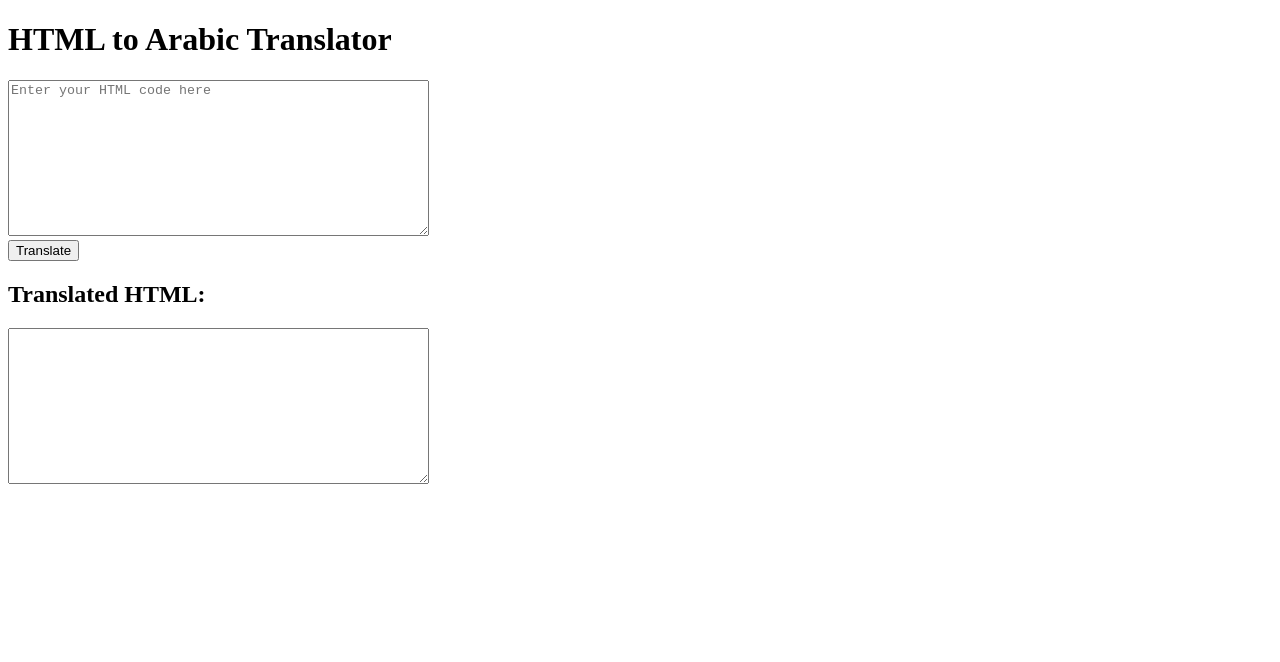
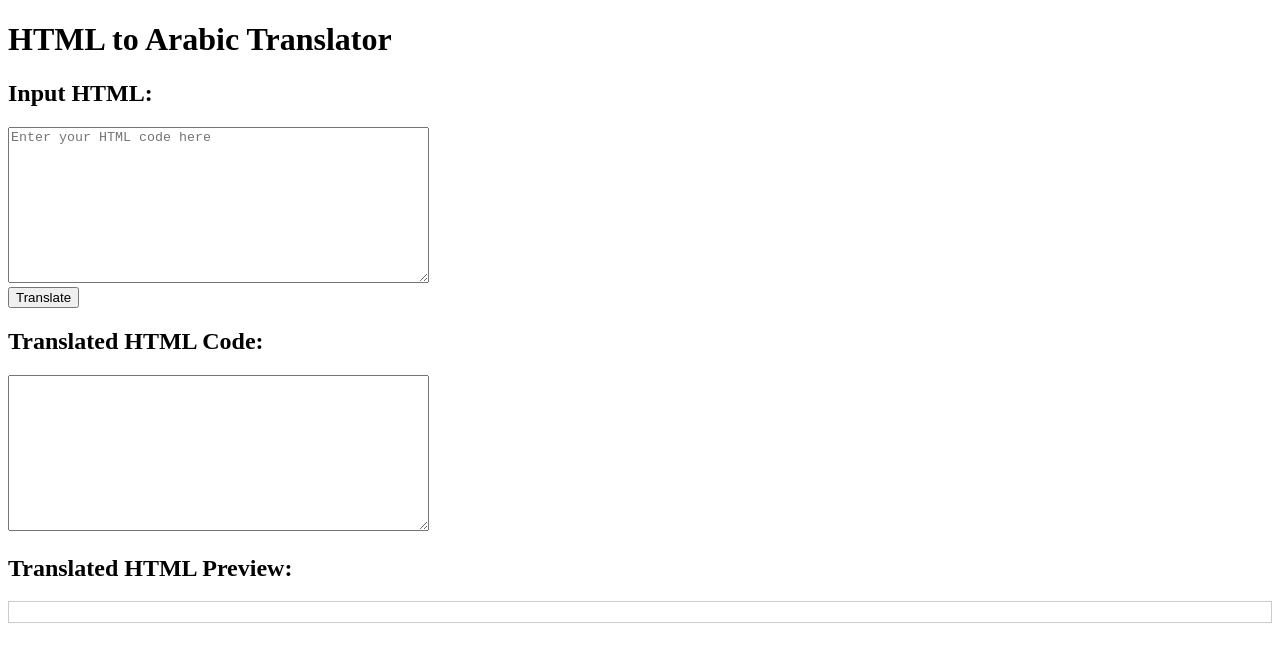
Before and after one commit to AbdoMossad/Mossad-Translate-guide, a plain HTML site: page index.html in a window 1280 px wide. Drawn offline with Linux system fonts and the light colour scheme.

Commit message:
4.3 working

```diff
--- a/index.html
+++ b/index.html
@@ -3,14 +3,20 @@
 <head>
     <meta charset="UTF-8">
     <meta name="viewport" content="width=device-width, initial-scale=1.0">
-    <title>Dynamic HTML Translator</title>
+    <title>HTML to Arabic Translator</title>
 </head>
 <body>
     <h1>HTML to Arabic Translator</h1>
+
+    <h2>Input HTML:</h2>
     <textarea id="inputHtml" placeholder="Enter your HTML code here" rows="10" cols="50"></textarea><br>
     <button onclick="translateHtml()">Translate</button>
-    <h2>Translated HTML:</h2>
+
+    <h2>Translated HTML Code:</h2>
     <textarea id="outputHtml" rows="10" cols="50" readonly></textarea>
+
+    <h2>Translated HTML Preview:</h2>
+    <div id="htmlPreview" style="border: 1px solid #ccc; padding: 10px;"></div>
 
     <script src="translator.js"></script>
 </body>
--- a/translator.js
+++ b/translator.js
@@ -25,4 +25,5 @@ async function translateHtml() {
     const serializer = new XMLSerializer();
     const outputHtml = serializer.serializeToString(doc.body);
     document.getElementById("outputHtml").value = outputHtml;
+    document.getElementById("htmlPreview").innerHTML = outputHtml;
 }
```
